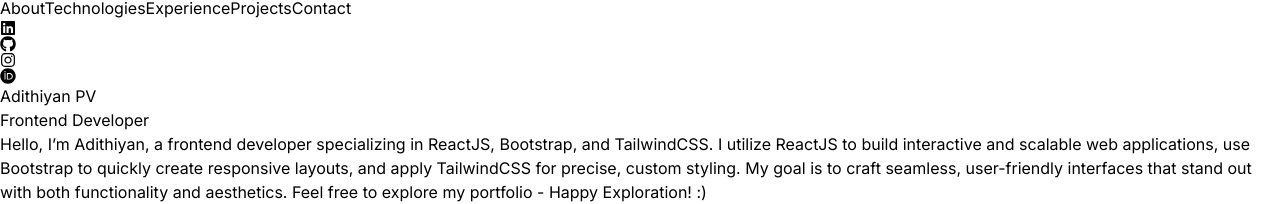
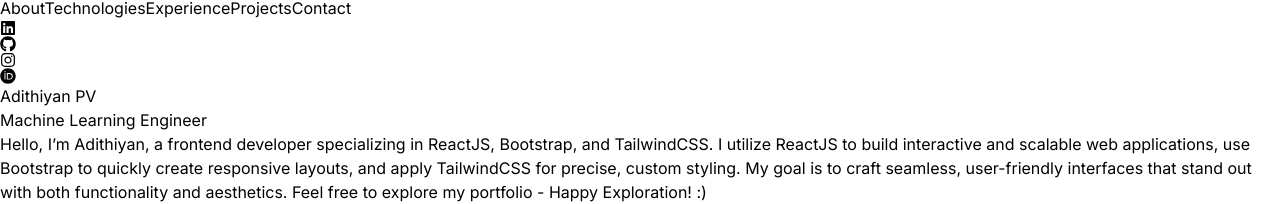
Before and after one commit to Adithiyanpv/REACT-PORTFOLIO, a React (Vite) app: page / in a window 1280 px wide. Shown: the part 540-744 px from the top of the page. Built offline with nearby package versions, Linux system fonts and the light colour scheme.

Commit message:
Update Hero.jsx

```diff
--- a/src/components/Hero.jsx
+++ b/src/components/Hero.jsx
@@ -23,7 +23,7 @@ const Hero = () => {
               transition={{ duration: 0.7, delay: 0.3, ease: "easeOut" }}
               className="bg-gradient-to-r from-pink-300 via-slate-500 to-purple-500 bg-clip-text text-4xl font-semibold tracking-tight text-transparent"
             >
-              Frontend Developer
+              Machine Learning Engineer
             </motion.span>
             <motion.p
               initial={{ opacity: 0, y: 20 }}
```
